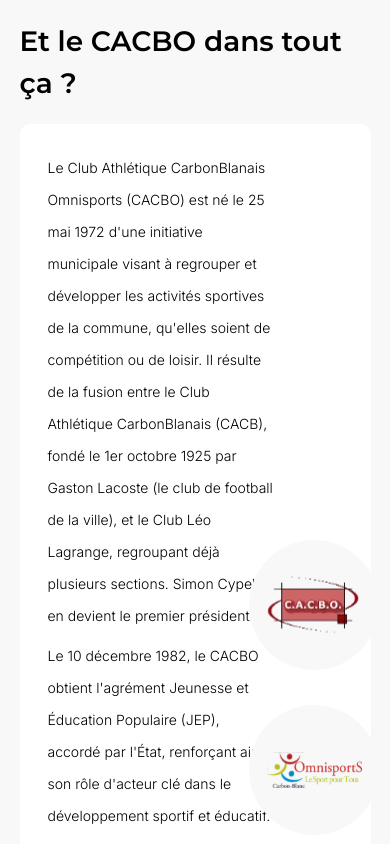
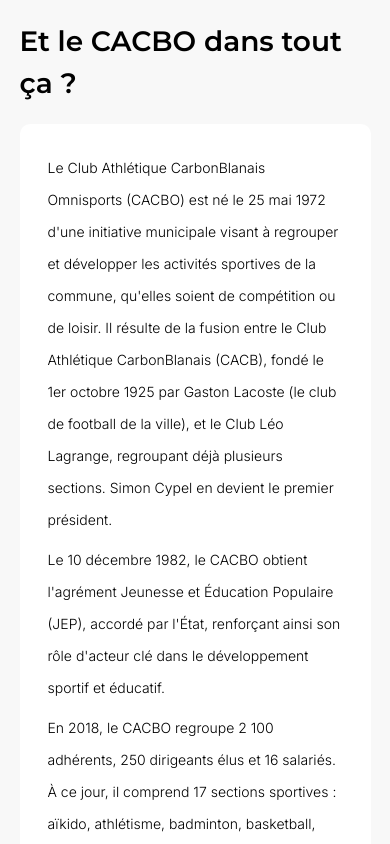
Before and after one commit to Matsuel/CACBO-Badminton, a Next.js app: page /histoire in a window 390 px wide. Shown: the part 4200-5044 px from the top of the page. Built offline with nearby package versions, Linux system fonts and the light colour scheme; a web font is replaced by a local one.

Commit message:
Page Histoire -> Start responsive

```diff
--- a/src/app/histoire/page.tsx
+++ b/src/app/histoire/page.tsx
@@ -89,8 +89,8 @@ const Histoire = () => {
 
             <Bloc blocTitle="Et le CACBO dans tout ça ?">
 
-                <BlocInfos className="w-[100%] flex-row items-center">
-                    <div className="lg:w-[81%] w-[90%] h-auto flex flex-col items-center justify-center lg:gap-[30px] gap-2">
+                <BlocInfos className="w-full lg:flex-row flex-col items-center">
+                    <div className="lg:w-4/5 w-full h-auto flex flex-col items-center justify-center lg:gap-[30px] gap-2">
 
                         <Paragraphe>
                             Le Club Athlétique CarbonBlanais Omnisports (CACBO) est né le 25 mai 1972 d&apos;une initiative municipale visant à
@@ -108,7 +108,7 @@ const Histoire = () => {
                         </Paragraphe>
                     </div>
 
-                    <div className="w-[19%] h-auto flex flex-col items-center justify-center gap-[35px] mb-0">
+                    <div className="lg:w-1/5 w-full h-auto flex lg:flex-col flex-row items-center lg:justify-center justify-around lg:gap-[35px] mb-0">
                         <div className="w-[130px] h-[130px] bg-whitebroken rounded-full flex justify-center items-center">
                             <Image src={Logo2} alt="cacbo" width={95} />
                         </div>
```
